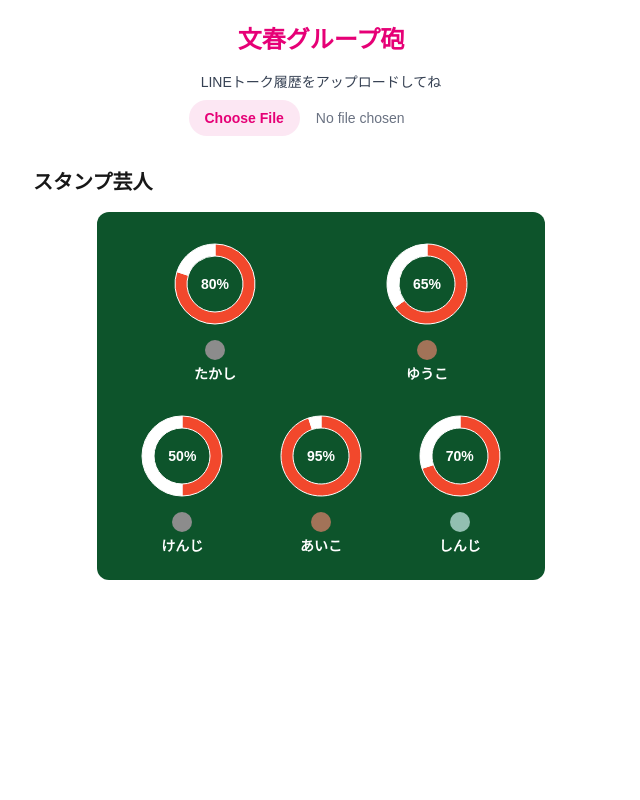
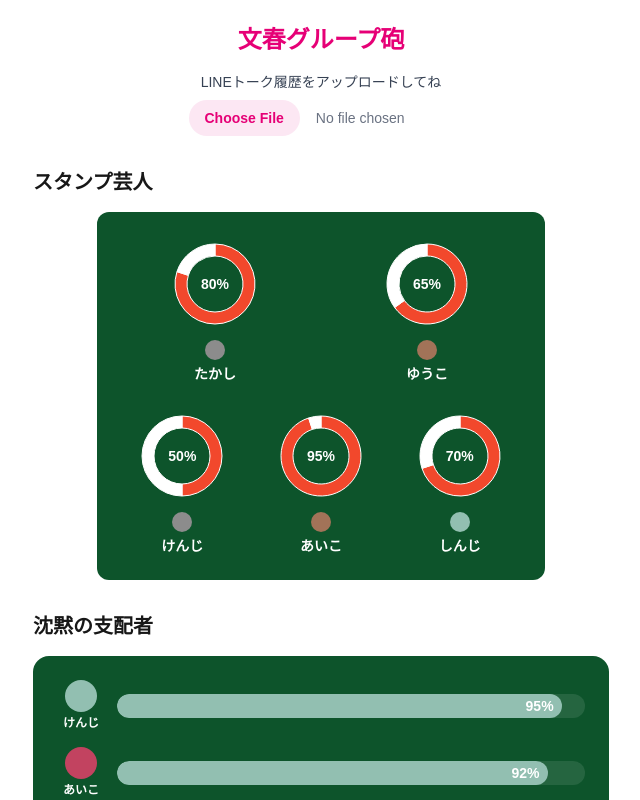
Before and after one commit to hato-taka/line-group-analyzer, a Next.js app: page / in a window 1280 px wide. Shown: the top 800 px of the page, without its empty margins (319-959 px from the left). Built offline with nearby package versions, Linux system fonts and the light colour scheme.

Commit message:
新しいSilentKingChartコンポーネントを追加し、ホームページに表示。ユーザーデータを基にしたアニメーションバーを実装。

```diff
--- a/src/app/page.tsx
+++ b/src/app/page.tsx
@@ -7,6 +7,7 @@ import { DebugLog } from "@/components/DebugLog";
 import { UploadForm } from "@/components/UploadForm";
 import { getDummyElements } from "@/lib/analyzer";
 import StampRateChart from "@/components/StampRateChart";
+import SilentKingChart from "@/components/SilentKingChart";
 
 export default function Home() {
   const [elements, setElements] = useState(getDummyElements());
@@ -28,6 +29,11 @@ export default function Home() {
         <StampRateChart />
       </div>
 
+      <div className="p-4">
+      <h1 className="text-xl font-bold mb-4">沈黙の支配者</h1>
+        <SilentKingChart />
+      </div>
+
       <DebugLog data={JSON.stringify(elements, null, 2)} />
     </main>
   );
--- /dev/null
+++ b/src/components/SilentKingChart.tsx
@@ -0,0 +1,59 @@
+import React, { useEffect, useState } from "react";
+
+type UserData = {
+  name: string;
+  silentRate: number;
+  color: string;
+};
+
+const data: UserData[] = [
+  { name: "けんじ", silentRate: 0.95, color: "#92BFB1" },
+  { name: "あいこ", silentRate: 0.92, color: "#C24360" },
+  { name: "たかし", silentRate: 0.9, color: "#8C8C8C" },
+  { name: "しんじ", silentRate: 0.86, color: "#F4AC45" },
+  { name: "ゆうこ", silentRate: 0.8, color: "#A27358" },
+];
+
+const SilentKingChart = () => {
+  const [mounted, setMounted] = useState(false);
+
+  // マウント後にtrueにしてアニメーションを開始
+  useEffect(() => {
+    const timer = setTimeout(() => setMounted(true), 100); // 微小ディレイでトリガー
+    return () => clearTimeout(timer);
+  }, []);
+
+  return (
+    <div className="bg-green-900 text-white p-6 rounded-2xl w-full max-w-xl mx-auto space-y-4">
+      {data.slice(0, 5).map((user, index) => (
+        <div key={index} className="flex items-center space-x-3">
+          {/* 左の丸＋名前 */}
+          <div className="flex flex-col items-center w-12">
+            <div
+              className="w-8 h-8 rounded-full"
+              style={{ backgroundColor: user.color }}
+            />
+            <div className="text-xs font-bold text-center leading-tight mt-1">
+              {user.name}
+            </div>
+          </div>
+
+          {/* 横バー */}
+          <div className="relative flex-1 bg-white/10 rounded-full h-6 overflow-hidden">
+            <div
+              className="h-full rounded-full flex items-center justify-end pr-2 text-white text-sm font-bold transition-[width] duration-1000"
+              style={{
+                width: mounted ? `${user.silentRate * 100}%` : "0%",
+                backgroundColor: "#92BFB1",
+              }}
+            >
+              {(user.silentRate * 100).toFixed(0)}%
+            </div>
+          </div>
+        </div>
+      ))}
+    </div>
+  );
+};
+
+export default SilentKingChart;
```
